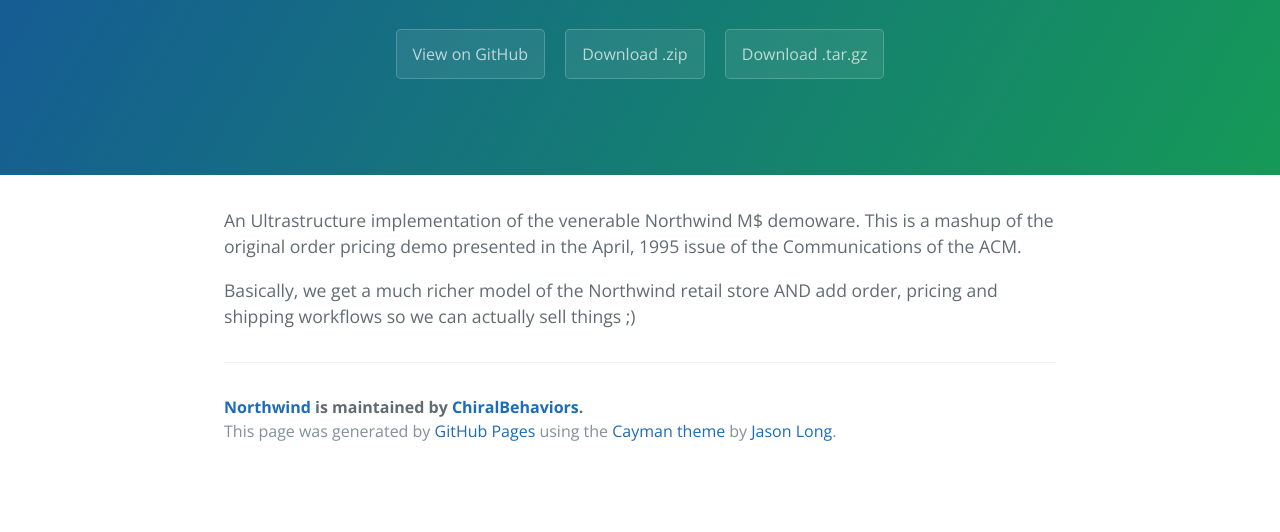
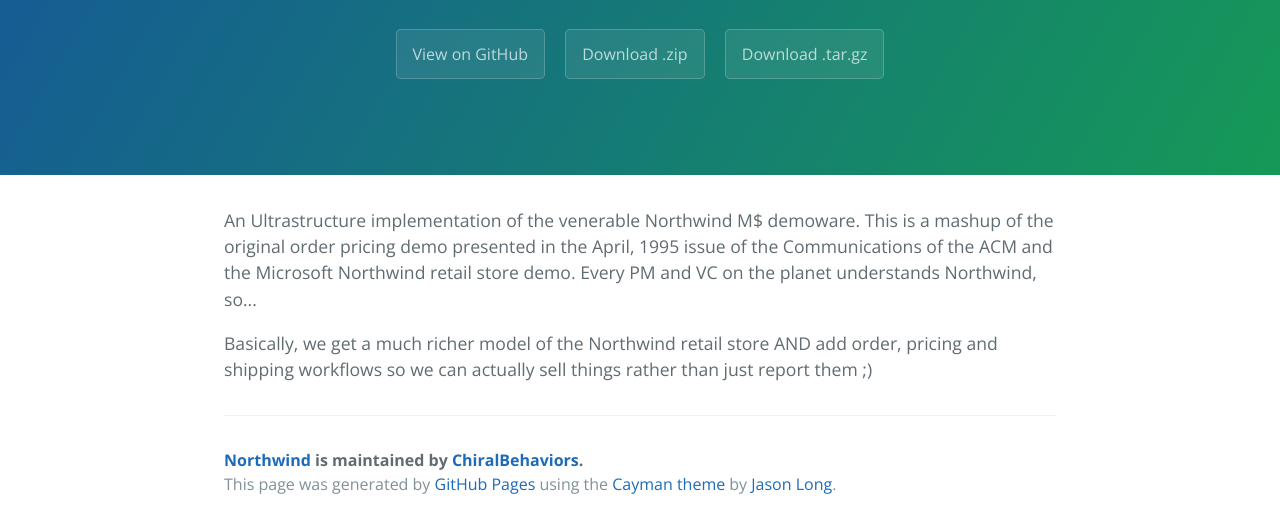
Before and after one commit to ChiralBehaviors/Northwind, a plain HTML site: page index.html in a window 1280 px wide. Shown: the part 208-740 px from the top of the page. Drawn offline with nearby package versions, Linux system fonts and the light colour scheme.

Commit message:
Create gh-pages branch via GitHub

```diff
--- a/index.html
+++ b/index.html
@@ -19,9 +19,9 @@
     </section>
 
     <section class="main-content">
-      <p>An Ultrastructure implementation of the venerable Northwind M$ demoware.  This is a mashup of the original order pricing demo presented in the April, 1995 issue of the Communications of the ACM.</p>
+      <p>An Ultrastructure implementation of the venerable Northwind M$ demoware.  This is a mashup of the original order pricing demo presented in the April, 1995 issue of the Communications of the ACM and the Microsoft Northwind retail store demo.  Every PM and VC on the planet understands Northwind, so...</p>
 
-<p>Basically, we get a much richer model of the Northwind retail store AND add order, pricing and shipping workflows so we can actually sell things ;)</p>
+<p>Basically, we get a much richer model of the Northwind retail store AND add order, pricing and shipping workflows so we can actually sell things rather than just report them ;)</p>
 
       <footer class="site-footer">
         <span class="site-footer-owner"><a href="https://github.com/ChiralBehaviors/Northwind">Northwind</a> is maintained by <a href="https://github.com/ChiralBehaviors">ChiralBehaviors</a>.</span>
--- a/params.json
+++ b/params.json
@@ -1 +1 @@
-{"name":"Northwind","tagline":"An example of Ultrastructure using ye olde thyme Northwind demonstration","body":"An Ultrastructure implementation of the venerable Northwind M$ demoware.  This is a mashup of the original order pricing demo presented in the April, 1995 issue of the Communications of the ACM.\r\n\r\nBasically, we get a much richer model of the Northwind retail store AND add order, pricing and shipping workflows so we can actually sell things ;)","google":"","note":"Don't delete this file! It's used internally to help with page regeneration."}
+{"name":"Northwind","tagline":"An example of Ultrastructure using ye olde thyme Northwind demonstration","body":"An Ultrastructure implementation of the venerable Northwind M$ demoware.  This is a mashup of the original order pricing demo presented in the April, 1995 issue of the Communications of the ACM and the Microsoft Northwind retail store demo.  Every PM and VC on the planet understands Northwind, so...\r\n\r\nBasically, we get a much richer model of the Northwind retail store AND add order, pricing and shipping workflows so we can actually sell things rather than just report them ;)","google":"","note":"Don't delete this file! It's used internally to help with page regeneration."}
```
